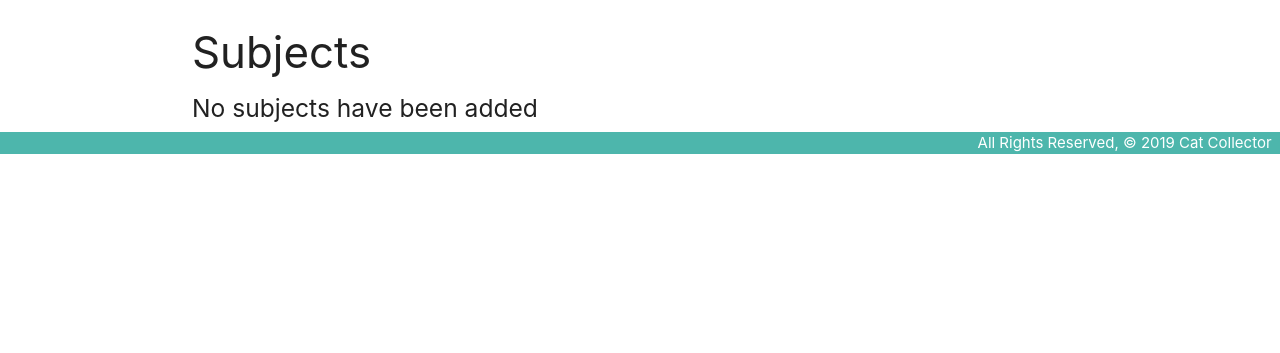
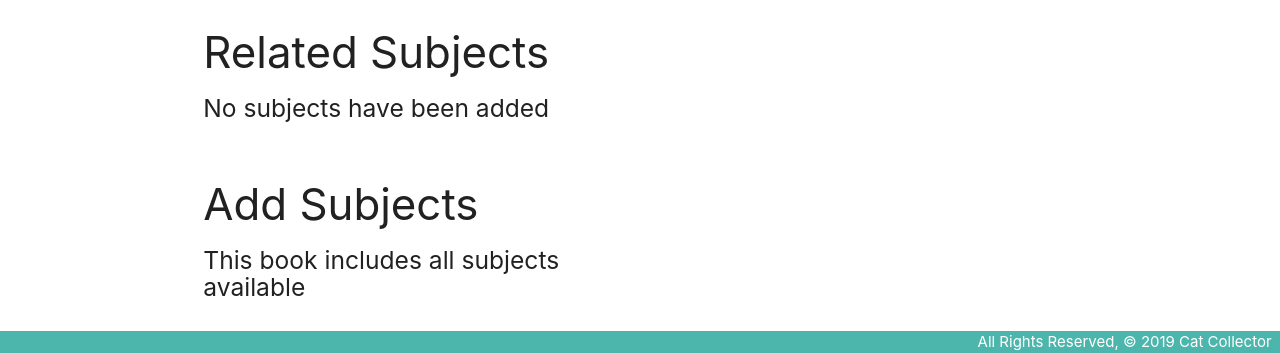
Before and after one commit to tungolra/Book-Collector-django-app, a Django app: template bookcollector/main_app/templates/books/detail.html in a window 1280 px wide. Shown: the part 690-1043 px from the top of the page. Before the commit the page ends 844 px from the top, so only its background shows below. Run offline with Django 4.2, Linux system fonts and the light colour scheme; the template is opened without the code that fills it: values that come from a table or form of the project are taken from there, others are empty.

Commit message:
assoc_subject function added to views and add-subject feature added to details.html

```diff
--- a/bookcollector/main_app/models.py
+++ b/bookcollector/main_app/models.py
@@ -9,7 +9,7 @@ class Subject(models.Model):
         return self.type
 
     def get_absolute_url(self):
-        return reverse('books:detail', kwargs={'book_id': self.id})
+        return reverse('books:detail', kwargs={'subject_id': self.id})
 
 class Book(models.Model):
     author = models.CharField(max_length=100)
--- a/bookcollector/main_app/templates/books/detail.html
+++ b/bookcollector/main_app/templates/books/detail.html
@@ -37,21 +37,41 @@
     </tbody>
   </table>
 </div>
-
-<div>
-  <h3>Subjects</h3>
-  {% if book.subjects.count %}
-    {% for subject in book.subjects.all %}
-  <div class="card">
-    <div class="card-content">
-      <span class="card-title"> {{ subject.type }} </span>
+<div class="row">
+  <div class="col s6">
+    <h3>Related Subjects</h3>
+    {% if book.subjects.count %} {% for subject in book.subjects.all %}
+    <div class="card">
+      <div class="card-content">
+        <span class="card-title"> {{ subject.type }} </span>
+      </div>
+      {% endfor %} {% else %}
+      <h5>No subjects have been added</h5>
+      {% endif %}
     </div>
-    {% endfor %}
-    {% else %}
-    <h5>No subjects have been added</h5>
+  </div>
+</div>
+<div class="row">
+  <div class="col s6">
+    <h3>Add Subjects</h3>
+    {%if exclSubjects.count%} {% for subject in exclSubjects.all %}
+    <div class="card">
+      <div class="card-content">
+        <span class="card-title"> {{subject.type}} </span>
+      </div>
+      <div class="card-action">
+        <form action="{% url 'books:assoc_subject' book.id subject.id %}" method="post">
+          {%csrf_token%}
+          <button type="submit" class="btn">Add</button>
+        </form>
+      </div>
+    </div>
+    {% endfor %} {% else %}
+    <h5>This book includes all subjects available</h5>
     {% endif %}
   </div>
 </div>
+
 <script>
   var formatEl = document.getElementById("id_format");
   M.FormSelect.init(formatEl);
--- a/bookcollector/main_app/urls.py
+++ b/bookcollector/main_app/urls.py
@@ -12,5 +12,7 @@ urlpatterns = [
     path('books/<int:pk>/delete/', views.BookDelete.as_view(), name='books_delete'),
     path('books/<int:book_id>/add_format/',
          views.add_format, name='add_format'),
+    path('books/<int:book_id>/assoc_subject/<int:subject_id>/',
+         views.assoc_subject, name='assoc_subject')
     # path('subjects/', views.SubjectList.as_view(), name='subjects_index')
 ]
```
Also changed, not shown: bookcollector/main_app/views.py (+13 -17 lines).
